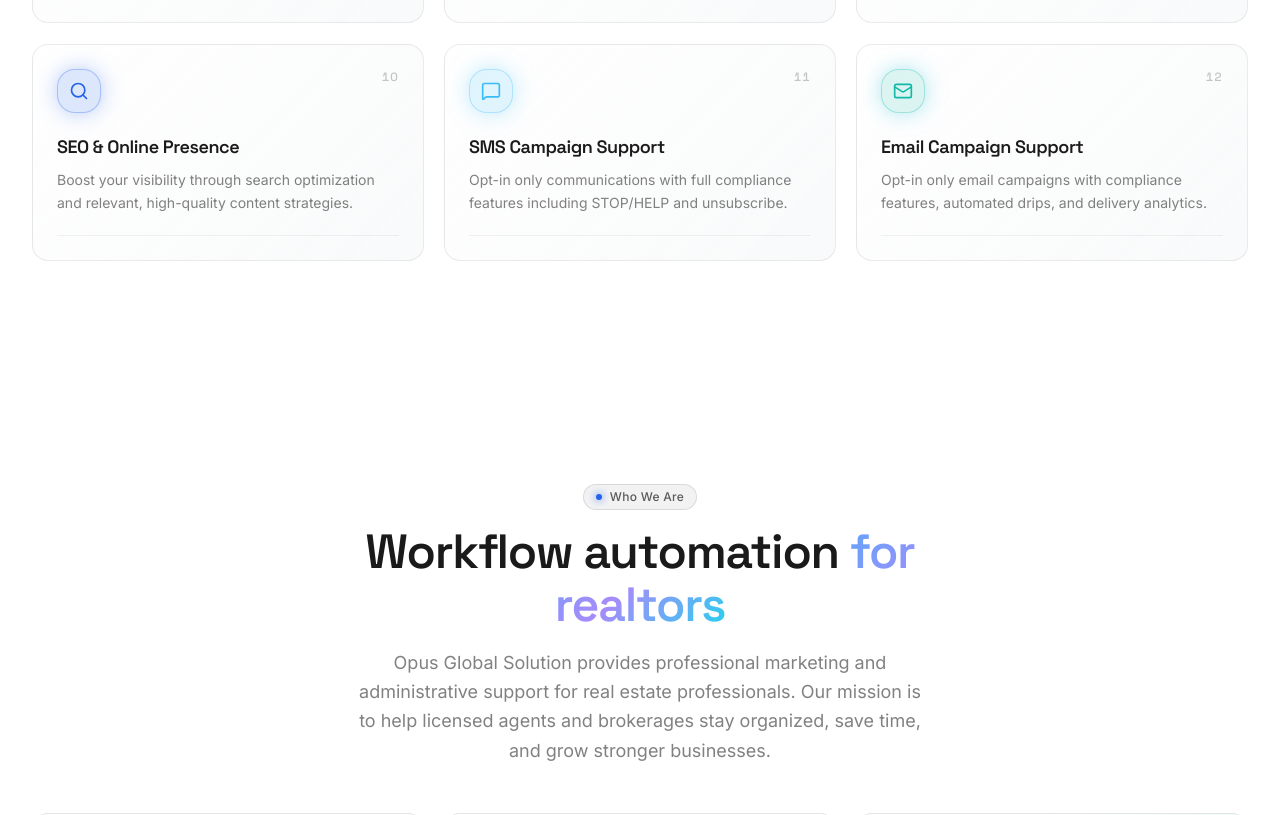
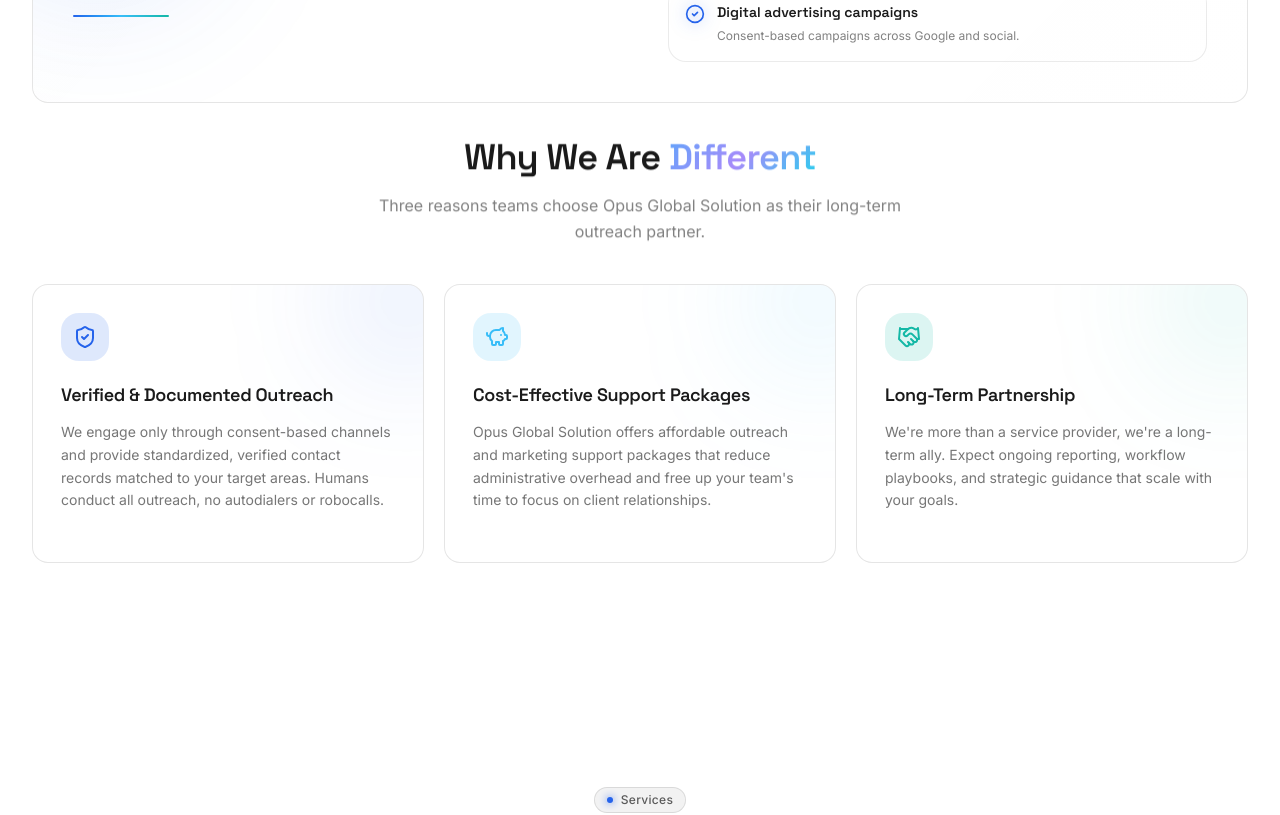
Before and after one commit to Aamirn1/Real-estate-agent-, a Next.js app: page / in a window 1280 px wide. Shown: the part 1940-2755 px from the top of the page. Built offline with nearby package versions, Linux system fonts and the light colour scheme.

Commit message:
fix: flip positions — Workflow automation above, How we drive growth below

```diff
--- a/src/app/page.tsx
+++ b/src/app/page.tsx
@@ -20,11 +20,11 @@ export default function Home() {
       {/* 1. Hero (with 4 stats) */}
       <Hero />
 
-      {/* 2. Services grid (12 services) — stats section removed, stats moved to hero */}
+      {/* 2. About | "Workflow automation for realtors" */}
+      <AboutMission />
+
+      {/* 3. Services grid (12 services) — "How we drive growth for real estate professionals" */}
       <FeaturesSection />
-
-      {/* 3. About | "Workflow automation for realtors" — moved here from below */}
-      <AboutMission />
 
       {/* 4. Why Choose Us | 8 reasons */}
       <WhyChooseUs />
```
